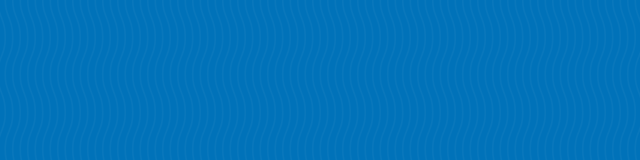
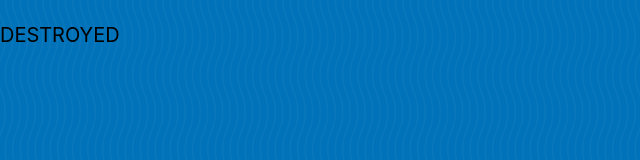
Before and after one commit to zakharchevna/beginner-javascript-master, a website: page playground/intervals.html in a window 1280 px wide. Shown: the whole page, without its empty margins (0-640 px from the left). Drawn offline with Linux system fonts and the light colour scheme.

Commit message:
setInterval() and setTimeout practice

```diff
--- a/playground/intervals.html
+++ b/playground/intervals.html
@@ -10,6 +10,51 @@
 
 <body>
 
+
+  <script>
+    function sayHi() {
+      console.log("Hello there");
+    }
+    console.log("start");
+    setTimeout(sayHi, 5000);
+    console.log("finish");
+
+    function intervalDemonstration() {
+      console.log("Data for intervals");
+    }
+
+    setInterval(sayHi, 3500);
+
+    function setImmediateInterval(funcRun, ms) {
+      funcRun();
+      return setInterval(funcRun, ms);
+    }
+
+    setImmediateInterval(intervalDemonstration, 3000);
+
+    function destroy() {
+      console.log("DESTROYED");
+      document.body.innerHTML = `<p>DESTROYED</p>`;
+    }
+
+    const bombTimer = setTimeout(destroy, 5000);
+
+    window.addEventListener("click", function () {
+      console.log("You clicked, you saved the world");
+      clearTimeout(bombTimer);
+    });
+
+    function emodji() {
+      console.log(`💩`);
+      console.log("Hehehe");
+    }
+
+    const poopInterval = setInterval(emodji, 1000);
+
+    setTimeout(() => {
+      clearInterval(poopInterval);
+    }, 10000);
+  </script>
 </body>
 
 </html>
```
